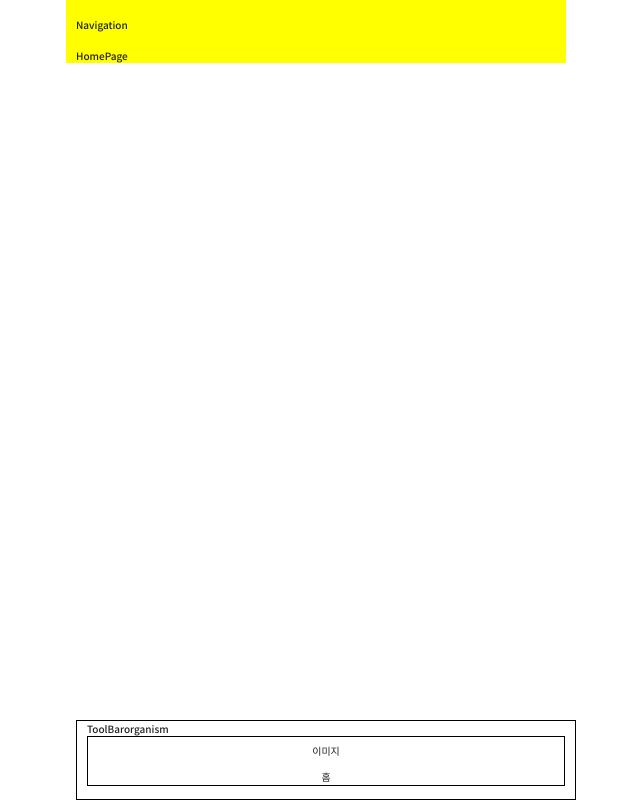
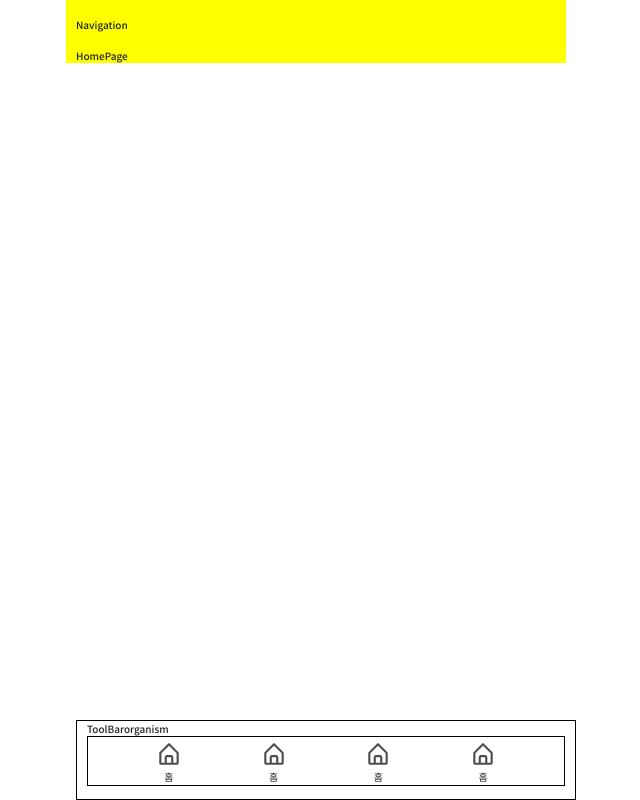
Before and after one commit to ycjeon0129/Planty, a React (Create React App) app in the folder frontend/: page /home in a window 1280 px wide. Shown: the whole page, without its empty margins (324-964 px from the left). Built offline with nearby package versions, Linux system fonts and the light colour scheme.

Commit message:
[FE] Refactor : 코드 각색

```diff
--- a/frontend/src/components/atoms/common/ToolBar/ToolMenuBar.tsx
+++ b/frontend/src/components/atoms/common/ToolBar/ToolMenuBar.tsx
@@ -1,11 +1,14 @@
 import React from 'react';
 import './ToolMenuBar.scss';
+import homeImg from 'assets/icons/ToolBar/HomeImg.svg';
 
 function ToolMenuBar() {
 	return (
 		<div className="menuBox">
 			<div>
-				<div className="iconBox">이미지</div>
+				<div className="iconBox">
+					<img src={homeImg} alt="홈" />
+				</div>
 				<span>홈</span>
 			</div>
 		</div>
--- a/frontend/src/components/organisms/common/ToolBarOrg/ToolBarOrg.tsx
+++ b/frontend/src/components/organisms/common/ToolBarOrg/ToolBarOrg.tsx
@@ -3,10 +3,21 @@ import ToolMenuBar from 'components/atoms/common/ToolBar/ToolMenuBar';
 import 'components/organisms/common/ToolBarOrg/ToolBarOrg.scss';
 
 function ToolBarOrg() {
+	// const ImgLst = [
+	// 	'assets/icons/ToolBar/HomeImg.svg',
+	// 	'assets/icons/ToolBar/SubscribeImg.svg',
+	// 	'assets/icons/ToolBar/EmergencyImg.svg',
+	// 	'assets/icons/ToolBar/MypageImg.svg',
+	// ]
+
+	// const ImgName: string = ['홈', '구독샵', '응급실', '마이페이지'];
 	return (
 		<div>
 			<div>ToolBarorganism</div>
 			<div className="ToolBarOrgBox">
+				<ToolMenuBar />
+				<ToolMenuBar />
+				<ToolMenuBar />
 				<ToolMenuBar />
 			</div>
 		</div>
```
